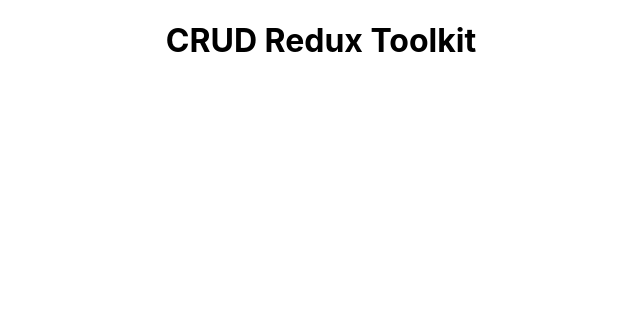
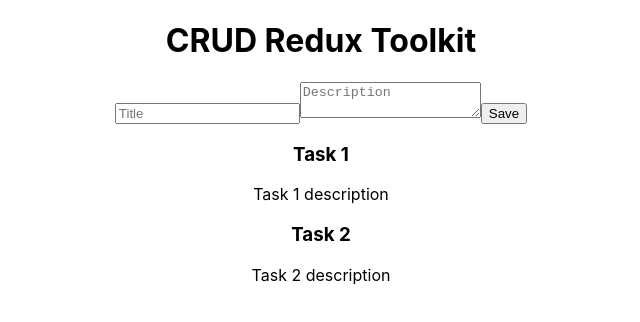
Before and after one commit to alejandropl07/crud-redux-toolkit, a React (Create React App) app: page / in a window 1280 px wide. Shown: the top 322 px of the page, without its empty margins (319-959 px from the left). Built offline with nearby package versions, Linux system fonts and the light colour scheme.

Commit message:
TaskForm component

```diff
--- a/src/App.js
+++ b/src/App.js
@@ -1,12 +1,13 @@
 import "./App.css";
-import { useSelector } from "react-redux";
+import TaskForm from "./components/TaskForm";
+import TasksList from "./components/TasksList";
 
 function App() {
-  const { tasks } = useSelector((state) => state);
-  console.log(tasks);
   return (
     <div className="App">
       <h1>CRUD Redux Toolkit</h1>
+      <TaskForm />
+      <TasksList />
     </div>
   );
 }
--- /dev/null
+++ b/src/components/TaskForm.js
@@ -0,0 +1,40 @@
+import React, { useState } from "react";
+
+const TaskForm = () => {
+  const [task, setTask] = useState({
+    title: "",
+    description: "",
+  });
+
+  const handleChange = (e) => {
+    setTask({
+      ...task,
+      [e.target.name]: e.target.value,
+    });
+  };
+
+  const handleSubmit = (e) => {
+    e.preventDefault();
+    console.log(task);
+  };
+
+  return (
+    <form onSubmit={handleSubmit}>
+      <input
+        type="text"
+        name="title"
+        placeholder="Title"
+        onChange={handleChange}
+      />
+      <textarea
+        name="description"
+        placeholder="Description"
+        onChange={handleChange}
+      ></textarea>
+
+      <button type="submit">Save</button>
+    </form>
+  );
+};
+
+export default TaskForm;
--- /dev/null
+++ b/src/components/TasksList.js
@@ -0,0 +1,19 @@
+import React from "react";
+import { useSelector } from "react-redux";
+
+const TasksList = () => {
+  const { tasks } = useSelector((state) => state);
+
+  return (
+    <div>
+      {tasks.map((task) => (
+        <div key={task.id}>
+          <h3>{task.title}</h3>
+          <p>{task.description}</p>
+        </div>
+      ))}
+    </div>
+  );
+};
+
+export default TasksList;
--- a/src/feautures/tasks/taskSlice.js
+++ b/src/feautures/tasks/taskSlice.js
@@ -1,8 +1,23 @@
 import { createSlice } from "@reduxjs/toolkit";
+
+const initialState = [
+  {
+    id: "1",
+    title: "Task 1",
+    description: "Task 1 description",
+    completed: false,
+  },
+  {
+    id: "2",
+    title: "Task 2",
+    description: "Task 2 description",
+    completed: false,
+  },
+];
 
 export const taskSlice = createSlice({
   name: "tasks",
-  initialState: [],
+  initialState,
   reducers: {},
 });
 
```
